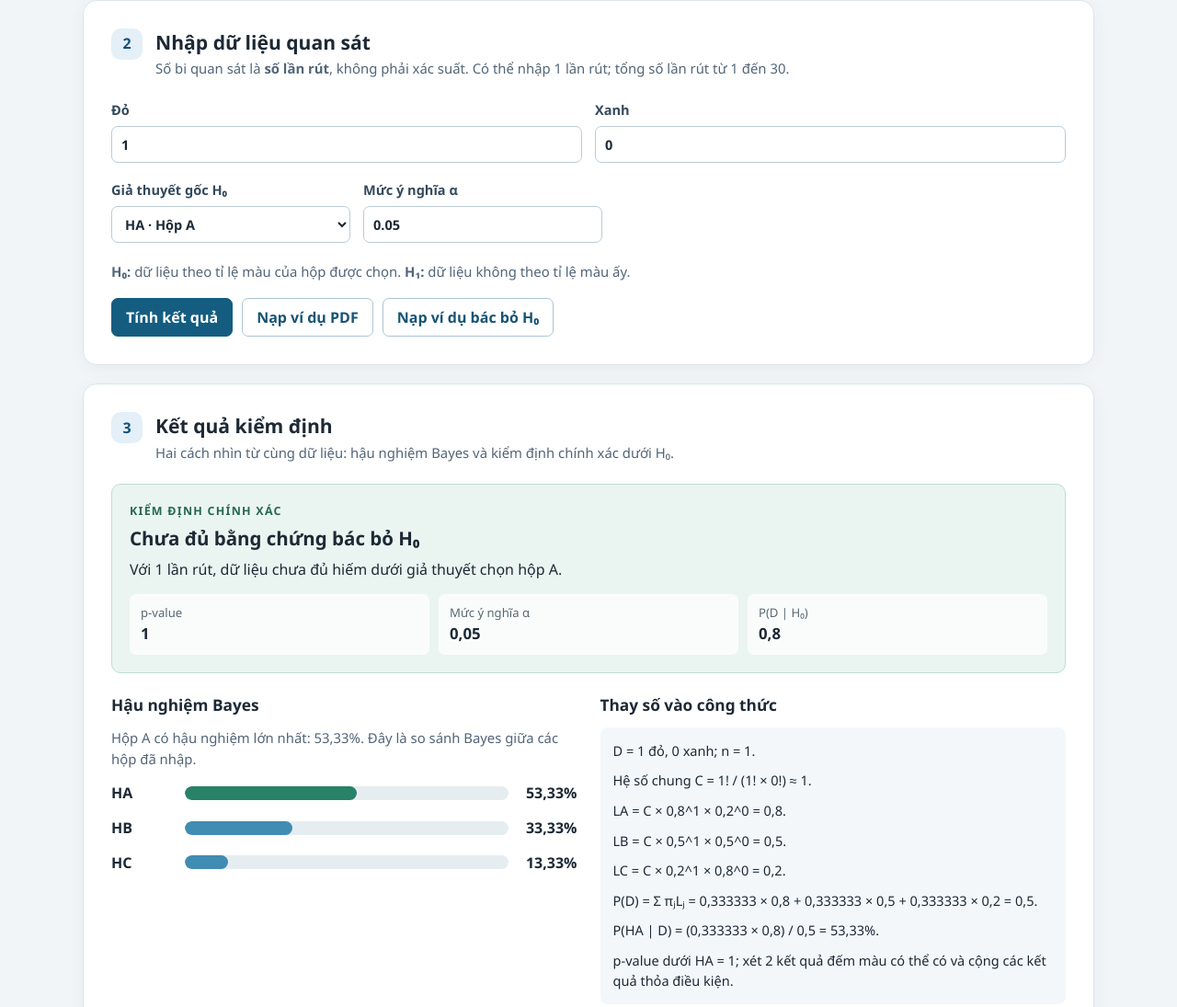
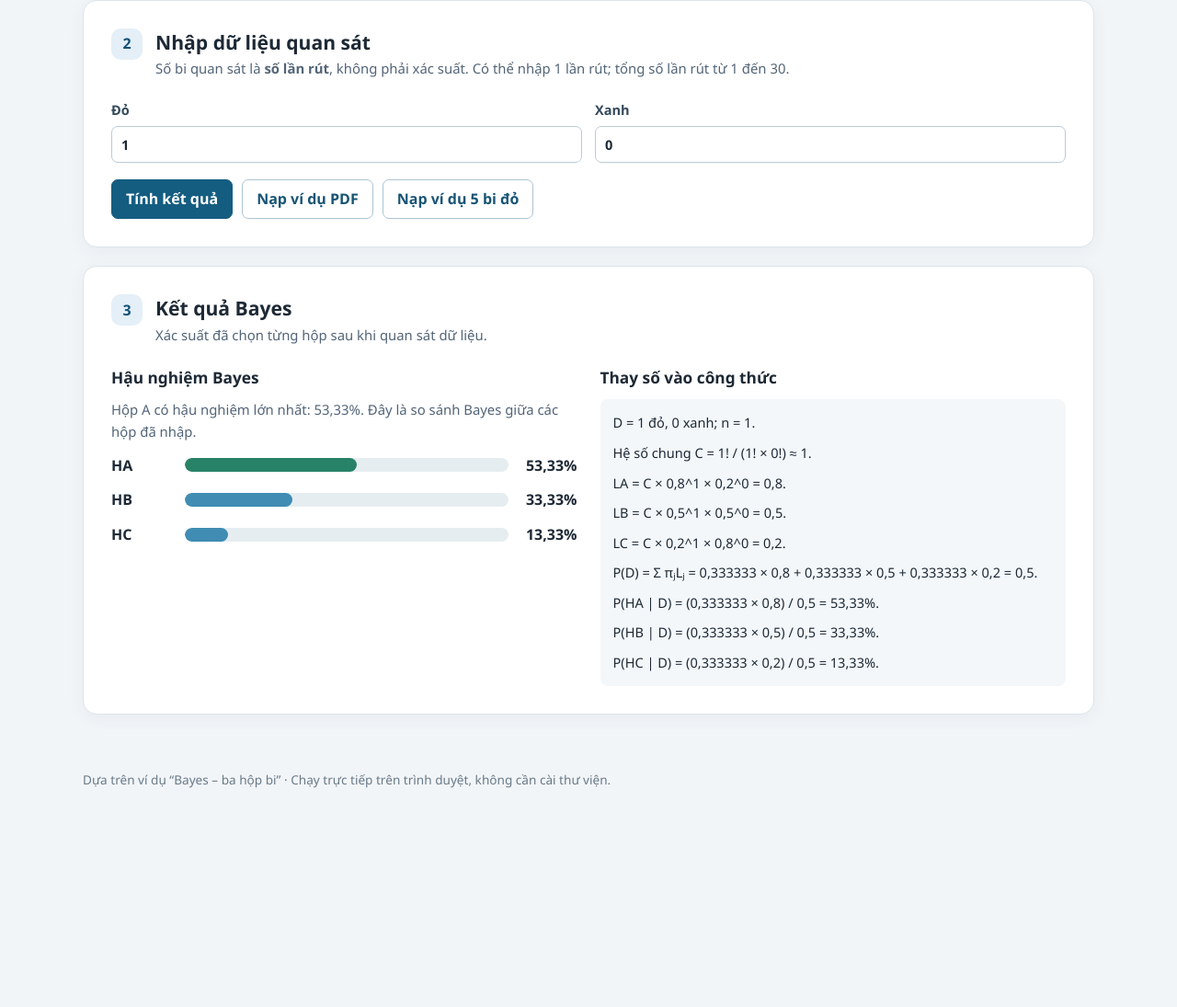
Before and after one commit to IzumiDKC/Test-the-hypothesis, a plain HTML site: page index.html in a window 1280 px wide. Shown: the part 832-1927 px from the top of the page at 92% size. After the commit the page ends 1720 px from the top, so only its background shows below. Drawn offline with Linux system fonts and the light colour scheme.

Commit message:
Hide exact test and formula reference from presentation UI

```diff
--- a/app.js
+++ b/app.js
@@ -232,7 +232,6 @@
   }
 
   function renderResult(result, colorNames) {
-    const h0Name = "H" + letter(result.h0);
     $("decision-card").classList.toggle("reject", result.reject);
     $("decision-title").textContent = result.reject
       ? "Bác bỏ H₀: hộp " + letter(result.h0)
@@ -269,8 +268,9 @@
     });
     const evidence = result.likelihoods.reduce((total, likelihood, index) => total + result.priors[index] * likelihood, 0);
     appendLine(worked, "P(D) = Σ πⱼLⱼ = " + result.priors.map((prior, index) => formatted(prior) + " × " + formatted(result.likelihoods[index])).join(" + ") + " = " + formatted(evidence) + ".");
-    appendLine(worked, "P(" + h0Name + " | D) = (" + formatted(result.priors[result.h0]) + " × " + formatted(result.likelihoods[result.h0]) + ") / " + formatted(evidence) + " = " + viPercent.format(result.posteriors[result.h0]) + ".");
-    appendLine(worked, "p-value dưới " + h0Name + " = " + formatted(result.pValue) + "; xét " + result.outcomes + " kết quả đếm màu có thể có và cộng các kết quả thỏa điều kiện.");
+    result.posteriors.forEach((posterior, index) => {
+      appendLine(worked, "P(H" + letter(index) + " | D) = (" + formatted(result.priors[index]) + " × " + formatted(result.likelihoods[index]) + ") / " + formatted(evidence) + " = " + viPercent.format(posterior) + ".");
+    });
     $("results").hidden = false;
   }
 
@@ -314,7 +314,7 @@
   });
   $("sample-reject").addEventListener("click", () => {
     state = defaultState(true);
-    $("shape-note").textContent = "Đã nạp ví dụ: kiểm định hộp C sau 5 lần rút đều được bi đỏ.";
+    $("shape-note").textContent = "Đã nạp ví dụ: 5 lần rút đều được bi đỏ.";
     renderInputs();
     calculate();
   });
--- a/index.html
+++ b/index.html
@@ -59,7 +59,7 @@
           </div>
         </div>
         <div id="observation-fields" class="observation-grid"></div>
-        <div class="test-settings">
+        <div class="test-settings" hidden>
           <label>Giả thuyết gốc H₀
             <select id="h0-select"></select>
           </label>
@@ -67,11 +67,11 @@
             <input id="alpha-input" type="text" inputmode="decimal" autocomplete="off" value="0.05">
           </label>
         </div>
-        <p class="help hypothesis-note"><strong>H₀:</strong> dữ liệu theo tỉ lệ màu của hộp được chọn. <strong>H₁:</strong> dữ liệu không theo tỉ lệ màu ấy.</p>
+        <p class="help hypothesis-note" hidden><strong>H₀:</strong> dữ liệu theo tỉ lệ màu của hộp được chọn. <strong>H₁:</strong> dữ liệu không theo tỉ lệ màu ấy.</p>
         <div class="actions">
           <button type="button" class="primary" id="calculate">Tính kết quả</button>
           <button type="button" class="secondary" id="sample-pdf">Nạp ví dụ PDF</button>
-          <button type="button" class="secondary" id="sample-reject">Nạp ví dụ bác bỏ H₀</button>
+          <button type="button" class="secondary" id="sample-reject">Nạp ví dụ 5 bi đỏ</button>
         </div>
         <p id="error" class="error" role="alert" hidden></p>
       </section>
@@ -80,11 +80,11 @@
         <div class="section-heading">
           <span class="step">3</span>
           <div>
-            <h2 id="result-title">Kết quả kiểm định</h2>
-            <p>Hai cách nhìn từ cùng dữ liệu: hậu nghiệm Bayes và kiểm định chính xác dưới H₀.</p>
+            <h2 id="result-title">Kết quả Bayes</h2>
+            <p>Xác suất đã chọn từng hộp sau khi quan sát dữ liệu.</p>
           </div>
         </div>
-        <div id="decision-card" class="decision-card">
+        <div id="decision-card" class="decision-card" hidden>
           <p class="eyebrow">Kiểm định chính xác</p>
           <h3 id="decision-title"></h3>
           <p id="decision-text"></p>
@@ -105,10 +105,10 @@
             <div id="worked-formula" class="worked-formula"></div>
           </div>
         </div>
-        <p class="help result-note">p-value là xác suất gặp dữ liệu có xác suất không lớn hơn dữ liệu đã thấy <em>nếu H₀ đúng</em>. Nó không phải P(H₀ | D). Chưa bác bỏ H₀ cũng không chứng minh H₀ đúng.</p>
+        <p class="help result-note" hidden>p-value là xác suất gặp dữ liệu có xác suất không lớn hơn dữ liệu đã thấy <em>nếu H₀ đúng</em>. Nó không phải P(H₀ | D). Chưa bác bỏ H₀ cũng không chứng minh H₀ đúng.</p>
       </section>
 
-      <section class="panel formula-panel" aria-labelledby="formula-title">
+      <section class="panel formula-panel" aria-labelledby="formula-title" hidden>
         <div class="section-heading">
           <span class="step">∑</span>
           <div>
--- a/math.js
+++ b/math.js
@@ -97,7 +97,7 @@
     }
     const n = counts.reduce((total, count) => total + count, 0);
     if (n < 1 || n > 30) {
-      throw new Error("Tổng số lần rút phải từ 1 đến 30 để tính p-value chính xác.");
+      throw new Error("Tổng số lần rút phải từ 1 đến 30.");
     }
     if (!Number.isInteger(h0) || h0 < 0 || h0 >= probabilities.length) {
       throw new Error("Hãy chọn một hộp hợp lệ cho H₀.");
```
Also changed, not shown: 2 other files.
